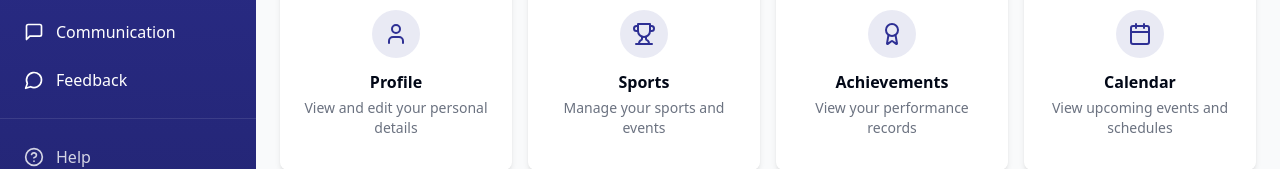
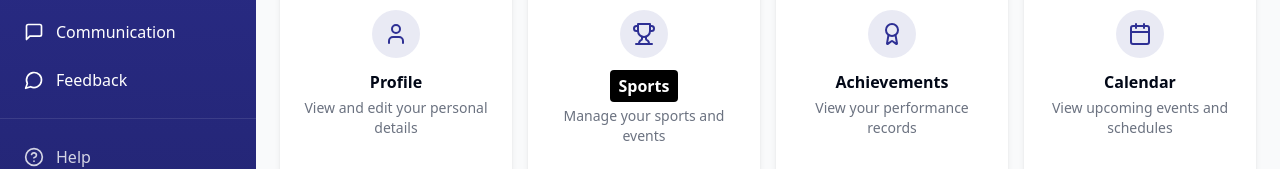
Before and after one commit to suraj826580/police-sports-hub, a React (Vite) app: page / in a window 1280 px wide. Shown: the part 438-607 px from the top of the page. Built offline with nearby package versions, Linux system fonts and the light colour scheme.

Commit message:
Fix: Change sports card background color
Change the background color of the "Sports" card in the Dashboard to black.

```diff
--- a/src/components/Dashboard.tsx
+++ b/src/components/Dashboard.tsx
@@ -1,4 +1,4 @@
-
+import React from "react";
 import DataCard from "@/components/ui/DataCard";
 import { Button } from "@/components/ui/button";
 import { Award, Calendar, Medal, Trophy, User } from "lucide-react";
@@ -55,7 +55,7 @@ const Dashboard = () => {
                 <div className="w-12 h-12 rounded-full bg-police-blue/10 flex items-center justify-center mb-3">
                   <Trophy className="h-6 w-6 text-police-blue" />
                 </div>
-                <h3 className="font-semibold">Sports</h3>
+                <h3 className="font-semibold bg-black text-white px-2 py-1 rounded">Sports</h3>
                 <p className="text-sm text-gray-500 text-center mt-1">
                   Manage your sports and events
                 </p>
```
